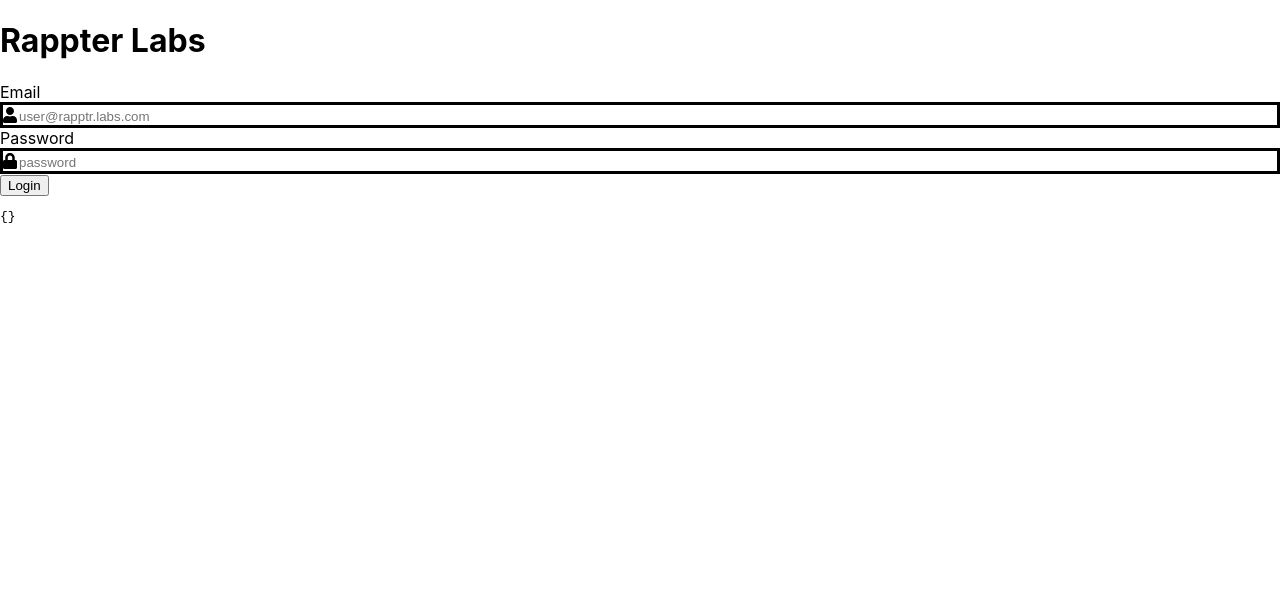
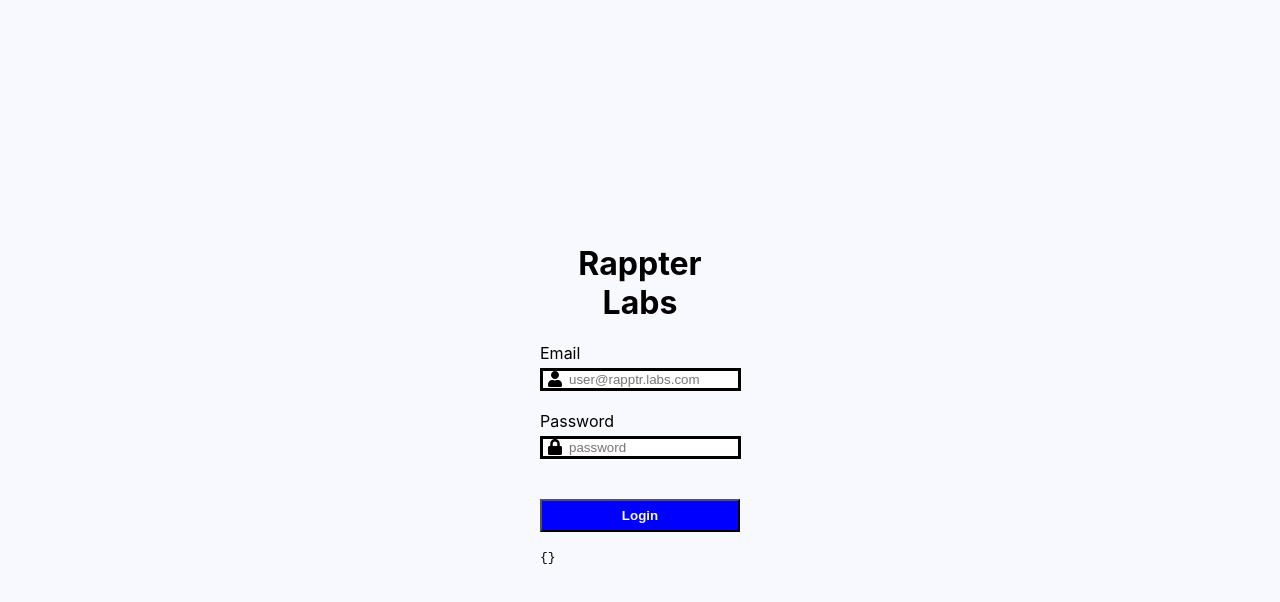
Before and after one commit to redazures/TodoReact, a React (Create React App) app: page / in a window 1280 px wide. Shown: the top 602 px of the page. Built offline with nearby package versions, Linux system fonts and the light colour scheme.

Commit message:
completed css for login, may amend later

```diff
--- a/src/App.js
+++ b/src/App.js
@@ -1,5 +1,4 @@
-import React, { useState } from 'react'
-
+import React, { useState, useEffect } from 'react'
 
 import './styles/App.css';
 import AuthContext from './auth/AuthContext'
@@ -9,10 +8,21 @@
 function App() {
 
   const [ user, setUser ] = useState(false)
-  console.log(user)
+  const storedUser = localStorage.getItem("user")
+
+  const validUser = () =>{
+    const storedUser = localStorage.getItem("user")
+    if(storedUser) setUser(storedUser)
+  }
+
+  useEffect(()=>{
+    validUser()
+  }, [])
+
+  console.log(user, storedUser)
   return (
     <AuthContext.Provider value={{ user, setUser}}>
-      <div className="App">
+      <div className="app">
         {user ? <TodoList/> : <LoginPage/>}
       </div>
     </AuthContext.Provider>
--- a/src/components/Header.js
+++ b/src/components/Header.js
@@ -1,7 +1,7 @@
 import React from 'react'
 
 const Header = ({children}) => (
-    <h1>{children}</h1>
+    <h1 id='header'>{children}</h1>
 )
 
 export default Header
--- a/src/components/IconField.js
+++ b/src/components/IconField.js
@@ -3,32 +3,32 @@
 import { FontAwesomeIcon } from '@fortawesome/react-fontawesome'
 import { faQuestion } from '@fortawesome/free-solid-svg-icons'
 
-
+import '../styles/IconField.css'
 const capitalize = (string)=>{
     return string.charAt(0).toUpperCase() + string.slice(1)
 }
 
 const IconField = ({ name="Input", type='text', placeholder="Placeholder", icon="question"}) => (
-    <Field name={name} className="fields">
+    <Field name={name} >
         {({input, meta})=>{
             return (
-                <div>
+                <div className='inputsContainer'>
                     <div>
-                        <label htmlFor={name}>{capitalize(name)}</label><br/>
-                        <div
+                        <label htmlFor={name} className='labels'>{capitalize(name)}</label><br/>
+                        <div className='inputbox'
                             style={meta.error && meta.touched ? {borderStyle:"solid",borderColor:"red"} : {borderStyle:"solid",borderColor:"black"}}
                         >
-                            <FontAwesomeIcon icon={icon ? ["fa",icon] : faQuestion} />
+                            <FontAwesomeIcon className='icon' icon={icon ? ["fa",icon] : faQuestion}/>
                             <input
                                 {...input}
-                                style={{border:0}}
+                                className='IconFieldInput'
                                 type={type}
                                 name={name}
                                 placeholder={placeholder}
                             />
                         </div>
                     </div>
-                    <div>{meta.error && meta.touched && (<span className='errorMessage'>{meta.error}</span>)}</div>
+                    <div className="spaceHolder">{meta.error && meta.touched && (<span className='errorMessage'>{meta.error}</span>)}</div>
                 </div>
             )
         }}
--- a/src/pages/LoginPage.js
+++ b/src/pages/LoginPage.js
@@ -8,19 +8,31 @@
 import IconField from '../components/IconField.js'
 import emailValidation from '../configs/emailvalidation'
 import Header from '../components/Header.js'
+import api from '../api/api'
 import '../styles/LoginPage.css';
 
 const onSubmit = values => {
-    return new Promise(resolve=>{
-        setTimeout(()=>{
-            window.alert(JSON.stringify(values, 0, 2))
-        }, 1000)
-        resolve()
-    })
+    const obj ={
+        // email:values.email,
+        // password:values.password
+        email:"test@rapptrlabs.com",
+        password:"1234"
+    }
+
+    const options = {
+        method: 'POST',
+        headers: {
+            'content-type': 'application/json',
+            'accept': 'application/json'
+        },
+        body: JSON.stringify(obj)
+    }
+    console.log("works", obj)
+    fetch(api, options).then(rs=>rs.json()).then(data=>console.log(data))
+    console.log("works here", obj)
 }
 
 const validate = values =>{
-    console.log(values)
     const errors = {}
 
     if(!values.email){
@@ -42,20 +54,25 @@
 
 const LoginPage = () => {
   const { setUser } = useContext(AuthContext)
-  library.add( faUser, faLock, faCoffee,
-);
+  library.add( faUser, faLock, faCoffee,)
+
+  const addUser = values =>{
+    onSubmit(values)
+    // setUser(true)
+    // localStorage.setItem("user",true)
+}
   return(
     <>
       <Header>Rappter Labs</Header>
       <Form
-        onSubmit={onSubmit}
+        onSubmit={addUser}
         validate={validate}
       >
         {props => (
           <form onSubmit={props.handleSubmit} className="loginform">
-            <IconField name="email" placeholder={"user@rapptr.labs.com"} icon="user"/>
-            <IconField name="password" placeholder={"password"} icon="lock"/>
-            <button type="submit" id="loginButton" className={props.pristine ? "pristine" : "notPristine" } disabled={props.submitting} onClick={()=>setUser(true)}>Login</button>
+            <IconField name="email" placeholder="user@rapptr.labs.com" icon="user"/>
+            <IconField name="password" type='password' placeholder="password" icon="lock"/>
+            <button type="submit" id="loginButton" className={props.pristine ? "pristine" : "notPristine" } disabled={props.submitting}>Login</button>
             <pre>{JSON.stringify(props.values,0,2)}</pre>
           </form>
         )}
--- a/src/pages/TodoList.js
+++ b/src/pages/TodoList.js
@@ -4,8 +4,13 @@
 const ToDoList = () => {
     const {setUser} = useContext(AuthContext)
 
+    const logout = () =>{
+        setUser(false)
+        localStorage.removeItem('user')
+    }
+
     return(
-        <button type='button' className='logout' onClick={()=>setUser(false)}>Logout</button>
+        <button type='button' className='logout' onClick={()=>logout()}>Logout</button>
     )
 }
 
--- a/src/styles/App.css
+++ b/src/styles/App.css
@@ -0,0 +1,27 @@
+@import '../configs/colors.css';
+
+:root{
+  background-color:var(--background);
+  display: flex;
+  justify-content: center;
+  align-items: center;
+  height: 100vh;
+}
+
+.app {
+  display: flex;
+  width: 200px;
+  flex-direction: column;
+}
+
+#header{
+  text-align: center;
+}
+
+Button{
+  width: 100%;
+  padding:7px;
+  font-weight: 900;
+  margin-top:20px;
+  margin-bottom: 5px;
+}
--- /dev/null
+++ b/src/styles/IconField.css
@@ -0,0 +1,55 @@
+@import '../configs/colors.css';
+
+div.inputbox{
+    margin-top: 5px;
+    width: calc(100% - 5px);
+    max-width: 100%;
+    display: flex;
+    align-items: center;
+    background-color: white;
+}
+
+.label{
+    font-weight: bold;
+}
+
+.icon{
+    margin-left:5px;
+    margin-right:5px;
+    background-color: white;
+}
+
+Input {
+    border: none;
+    width: calc( 100% - 30px );
+    background-color: white;
+  }
+
+  input:focus,
+  select:focus,
+  textarea:focus,
+  button:focus {
+      outline: none;
+  }
+
+  .spaceHolder{
+      height:20px;
+
+  }
+
+  .errorMessage{
+    color:var(--danger);
+    font-size: x-small;
+    font-weight: bold;
+    height: 15px;
+    vertical-align: top;
+}
+
+#loginButton{
+    background-color: var(--primary);
+    color:var(--white);
+}
+
+.notPristine{
+    opacity: 0.5;
+}
```
Also changed, not shown: 1 other file (tests, documents, lock files or other folders). Lines whose indentation alone changed are shown as unchanged.
